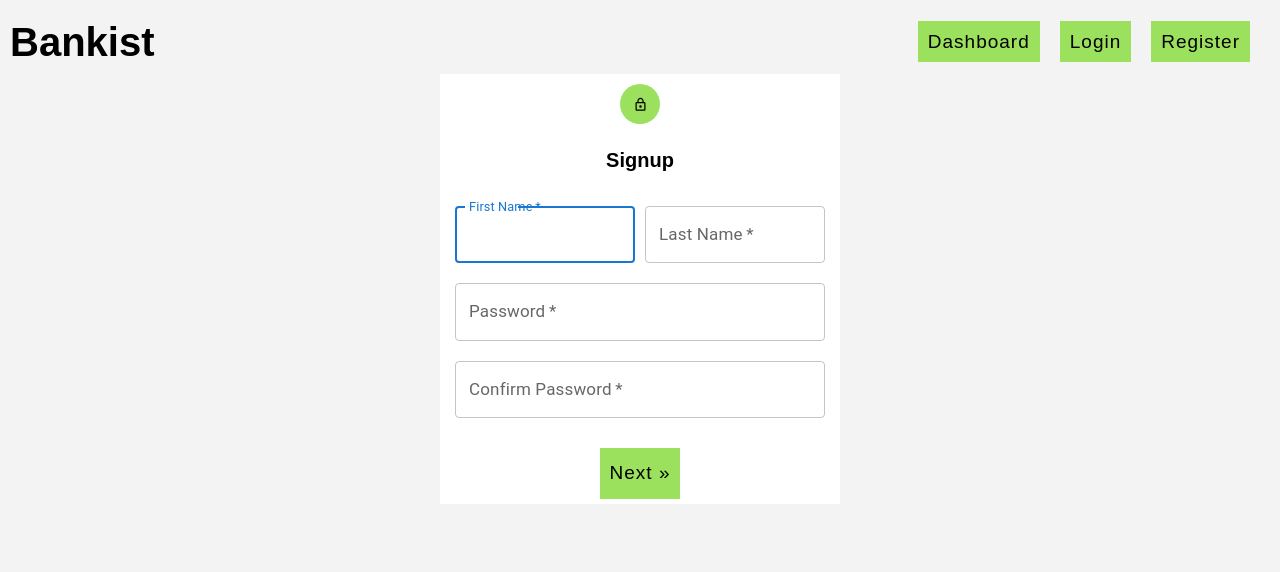
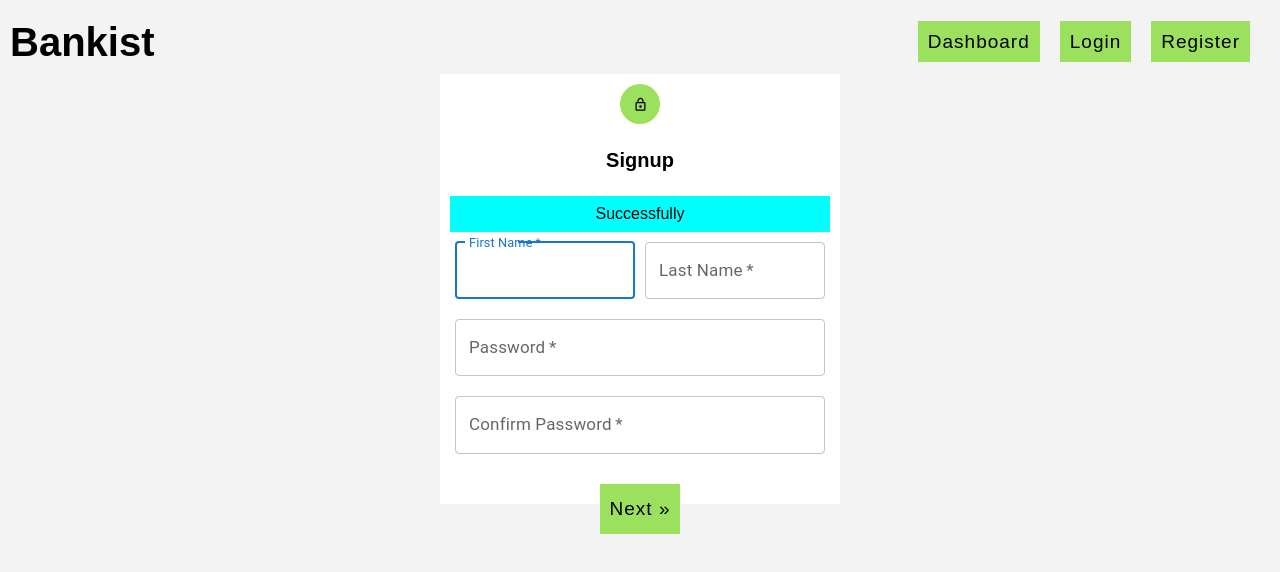
Before and after one commit to davidkiama/Bankist, a React (Create React App) app in the folder client/: page /signup in a window 1280 px wide. Shown: the top 572 px of the page. Built offline with nearby package versions, Linux system fonts and the light colour scheme.

Commit message:
Message placeholder

```diff
--- a/client/src/actions/auth.js
+++ b/client/src/actions/auth.js
@@ -5,9 +5,10 @@ export const signUp = (user) => async (dispatch) => {
     const { data } = await api.signUp(user);
 
     dispatch({ type: "SIGNUP", data });
+    return { status: 201, message: "Account created successfully" };
   } catch (error) {
-    console.log("***************************************");
-    console.log(error);
+    const { status, data } = error.response;
+    return { status: status, message: data.message };
   }
 };
 
@@ -16,8 +17,9 @@ export const signIn = (user) => async (dispatch) => {
     const { data } = await api.signIn(user);
 
     dispatch({ type: "SIGNIN", data });
+    return { status: 200, message: "Logged in successfully." };
   } catch (error) {
-    console.log("***************************************");
-    console.log(error);
+    const { status, data } = error.response;
+    return { status: status, message: data.message };
   }
 };
--- a/client/src/components/Auth/Auth.css
+++ b/client/src/components/Auth/Auth.css
@@ -104,3 +104,11 @@ This is the class that is added or removed from the page1 and page2 elements.
 
 
 */
+
+.status-msg {
+  display: block;
+  margin: auto;
+  text-align: center;
+  background-color: aqua;
+  padding: 0.5rem;
+}
--- a/client/src/components/Auth/Signin.js
+++ b/client/src/components/Auth/Signin.js
@@ -10,6 +10,8 @@ import { signIn } from "../../actions/auth";
 const initialState = { email: "", idNumber: "", password: "" };
 function Signin() {
   const [userData, setUserData] = useState(initialState);
+  const [statusCode, setStatusCode] = useState("");
+  const [statusMsg, setStatusMsg] = useState("");
 
   const dispatch = useDispatch();
 
@@ -19,9 +21,14 @@ function Signin() {
 
   const clearInputs = () => setUserData(initialState);
 
-  const handleSubmit = (e) => {
+  const handleSubmit = async (e) => {
     e.preventDefault();
-    dispatch(signIn(userData));
+    const { status, message } = await dispatch(signIn(userData));
+
+    // updating the message string to be displayed
+    setStatusCode(status);
+    setStatusMsg(message);
+
     clearInputs();
   };
 
@@ -31,6 +38,8 @@ function Signin() {
         <LockOutlinedIcon />
       </Avatar>
       <h4 className="heading-4 box__heading">Signin</h4>
+
+      <span className={`${statusCode[0] == "2" ? "ok" : "error"} status-msg`}>Successfully </span>
 
       <form className="form auth__form" onSubmit={handleSubmit}>
         <Grid container spacing={2} className="form--page  page1  active-form ">
--- a/client/src/components/Auth/Signup.js
+++ b/client/src/components/Auth/Signup.js
@@ -21,6 +21,9 @@ function Signup() {
   const [page1, setPage1] = useState(true);
   const [userData, setUserData] = useState(initialState);
 
+  const [statusCode, setStatusCode] = useState("");
+  const [statusMsg, setStatusMsg] = useState("");
+
   const dispatch = useDispatch();
 
   const switchPage = () => {
@@ -33,9 +36,14 @@ function Signup() {
 
   const clearInputs = () => setUserData(initialState);
 
-  const handleSubmit = (e) => {
+  const handleSubmit = async (e) => {
     e.preventDefault();
-    dispatch(signUp(userData));
+    const { status, message } = await dispatch(signUp(userData));
+
+    // updating the message string to be displayed
+    setStatusCode(status);
+    setStatusMsg(message);
+
     clearInputs();
   };
 
@@ -45,6 +53,10 @@ function Signup() {
         <LockOutlinedIcon />
       </Avatar>
       <h4 className="heading-4 box__heading">Signup</h4>
+
+      {/* check if status code is ok and display a msg in green */}
+
+      <span className={`${statusCode[0] == "2" ? "ok" : "error"} status-msg`}>Successfully </span>
 
       <form className="form auth__form" onSubmit={handleSubmit}>
         <Grid container spacing={2} className={`form--page  page1 ${page1 && "active-form "}`}>
```
Also changed, not shown: 1 other file (tests, documents, lock files or other folders).
